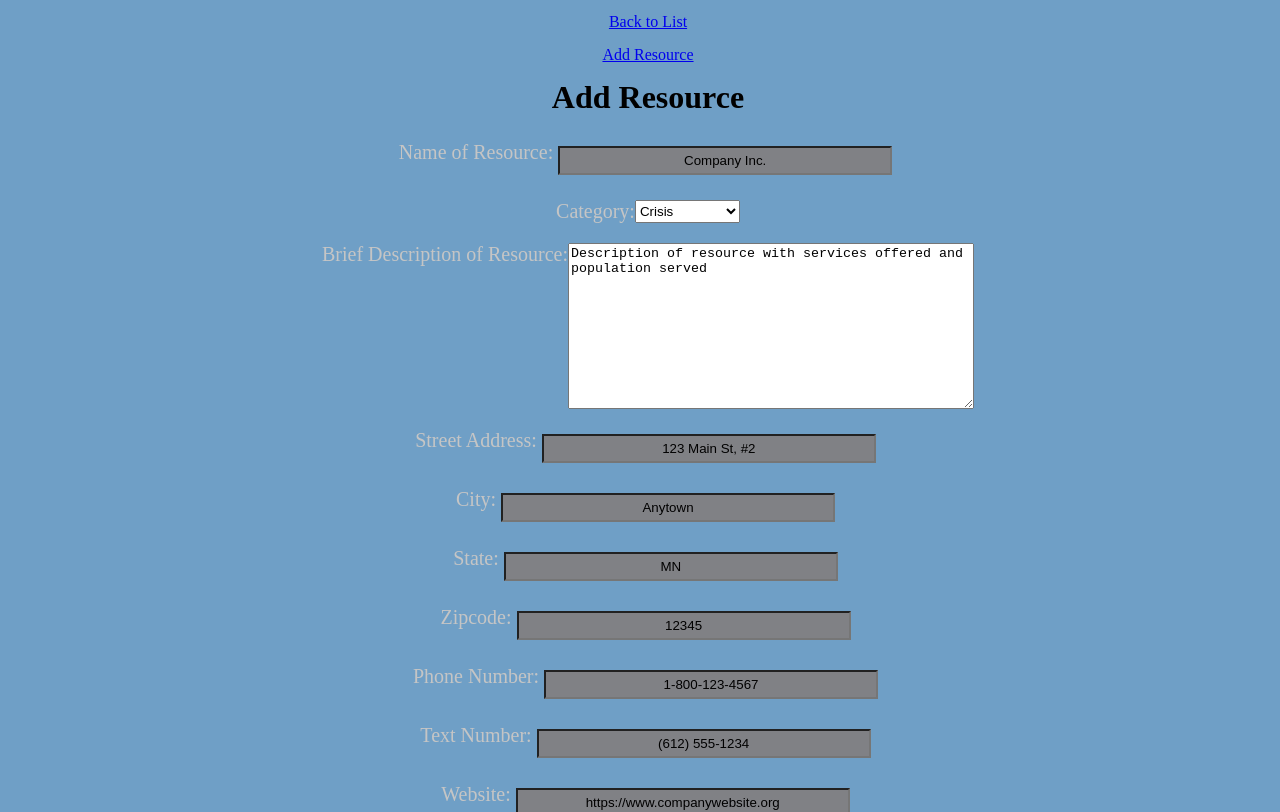
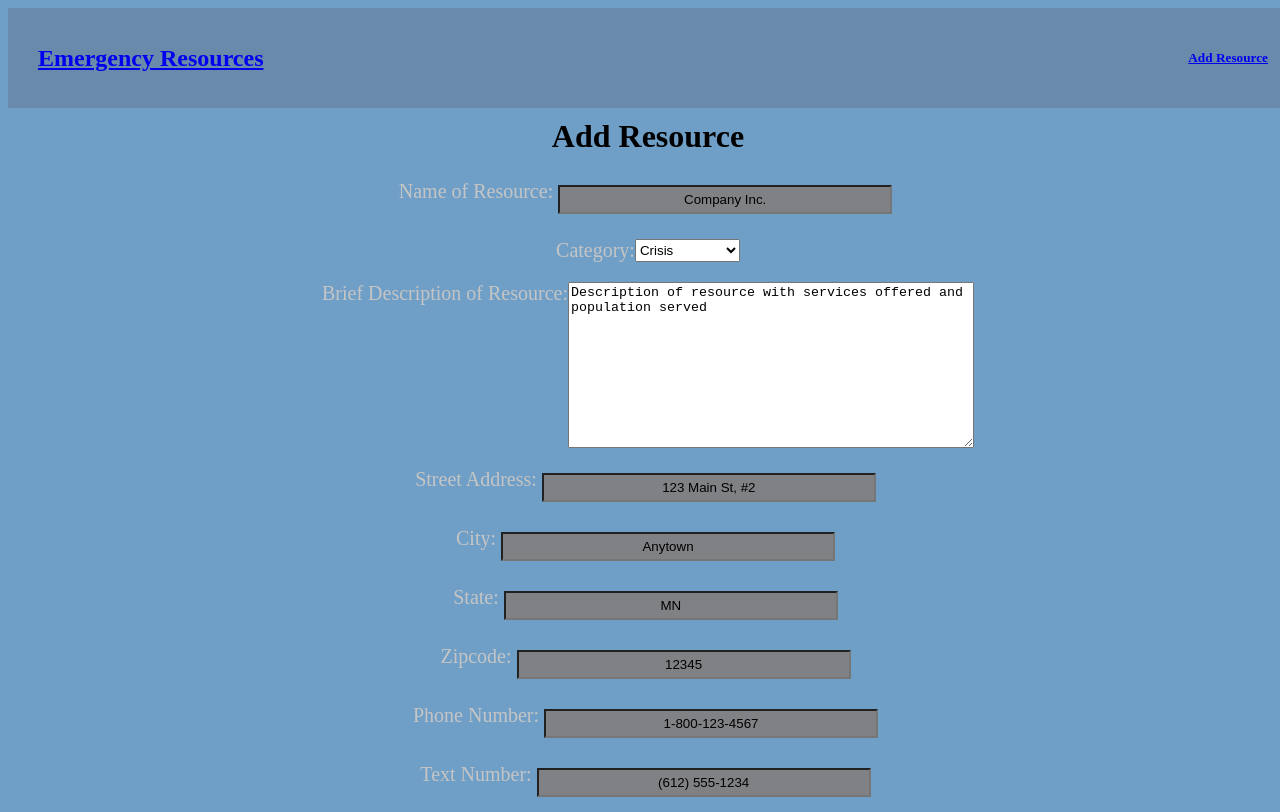
Before and after one commit to eliamue/stacky-fingers, a React app: page /edit/1 in a window 1280 px wide. Shown: the top 812 px of the page. Built offline with nearby package versions, Linux system fonts and the light colour scheme; no server answers.

Commit message:
Header styled

```diff
--- a/src/components/Header.jsx
+++ b/src/components/Header.jsx
@@ -6,10 +6,10 @@ export default class Header extends Component {
   render() {
     return (
       <div className={styles.nav}>
-        <header>
-          <Link to="/">Back to List</Link>
-          <Link to="/add">Add Resource</Link>
-        </header>
+        <nav>
+          <Link to="/"><h1 className={styles.title}>Emergency Resources</h1></Link>
+          <Link to="/add" className={styles.add}><h5>Add Resource</h5></Link>
+        </nav>
       </div>
     );
   }
--- a/src/components/styles/Header.css
+++ b/src/components/styles/Header.css
@@ -1,3 +1,17 @@
-.nav {
+nav {
+    display: flex;
+    flex-direction: row;
     background-color: rgba(102, 120, 150, 0.534);
+    justify-content: space-between;
+    padding: 10px;
 }
+
+.title {
+    font-size: 40px;
+    color: rgb(231, 220, 193);
+    text-decoration: underline dotted rgb(230, 205, 205);
+}
+
+.add {
+    color: rgb(179, 208, 221);
+}
```
